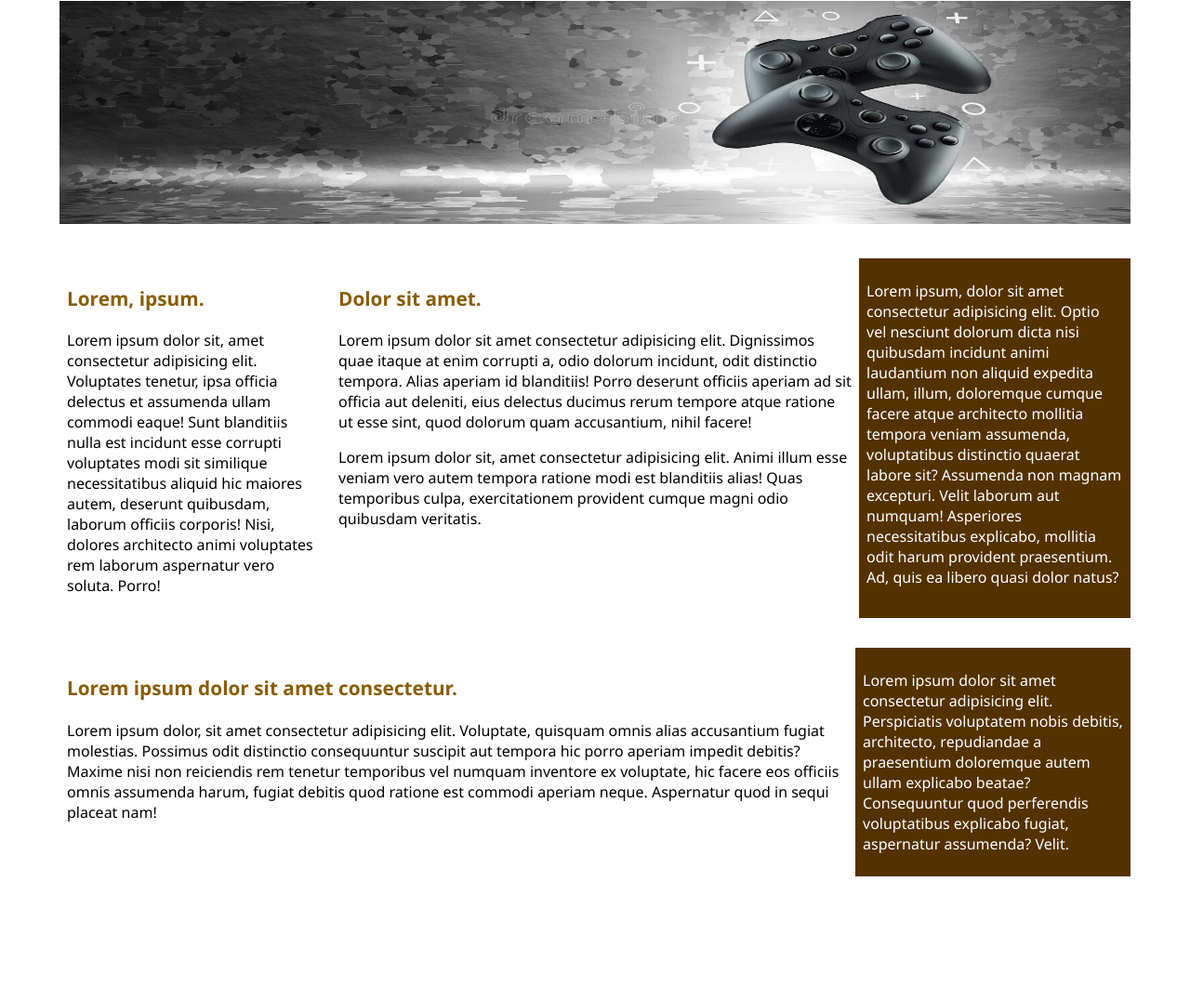
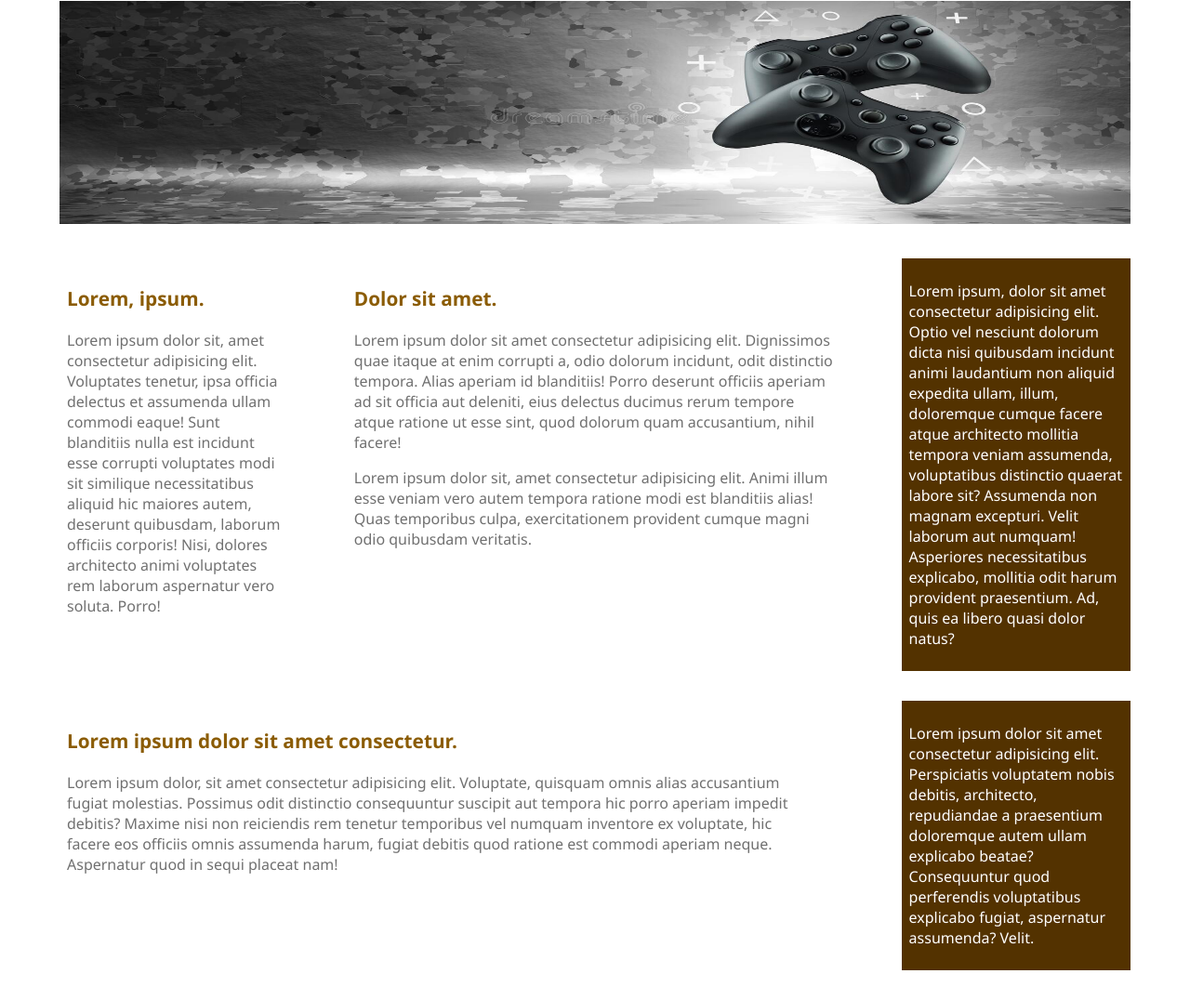
Before and after one commit to agakhil13/html_task, a plain HTML site: page display.html in a window 1280 px wide. Shown: the part 142-1218 px from the top of the page at 93% size. Before the commit the page ends 1117 px from the top, so only its background shows below. Drawn offline with Linux system fonts and the light colour scheme.

Commit message:
justify content

```diff
--- a/assets/css/display.css
+++ b/assets/css/display.css
@@ -3,6 +3,7 @@ html, body {
     margin: 0;
     font-size: 16px;
     font-family: 'Segoe UI', Tahoma, Geneva, Verdana, sans-serif;
+    color: #707070;
 }
 .container {
     width: 90%;
@@ -22,6 +23,7 @@ h1 {
     font-size: 1.8rem;
     text-align: center;
     padding: .5rem;
+    color: rgb(0, 0, 0);
 }
 h3{
     font-size: 1.3rem;
@@ -29,25 +31,26 @@ h3{
 }
 .content {
     display: flex;
+    justify-content: space-between;
     width: 90%;
     margin: 2rem auto;
 }
 #left {
-    width: 25%;
+    width: 20%;
     padding: .5rem;
 }
 #middle {
-    width: 50%;
+    width: 45%;
     padding: .5rem;
 }
 #dark {
-    width: 25%;
+    width: 20%;
     padding: .5rem;
     background: rgb(83, 50, 0);
     color: white;
 }
 #div-big {
-    width: 75%;
+    width: 70%;
     padding: .5rem;
 }
 #span-brown {
```
